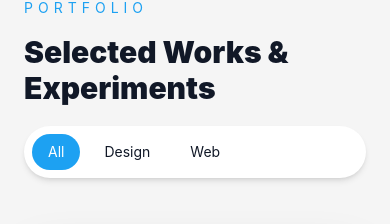
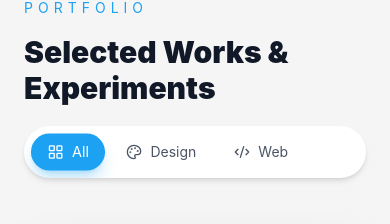
Before and after one commit to BiNaDa2003/portfolio, a React (Vite) app: page / in a window 390 px wide. Shown: the part 3499-3723 px from the top of the page. Built offline with nearby package versions, Linux system fonts and the light colour scheme.

Commit message:
Polish featured project: side-by-side video + description layout, filter icons

```diff
--- a/src/App.jsx
+++ b/src/App.jsx
@@ -12,6 +12,12 @@ const techStacks = [
   { label: "Databases", icon: Database },
   { label: "UI/UX", icon: Smartphone },
   { label: "Web Apps", icon: Globe2 },
+];
+
+const projectFilters = [
+  { label: "All", icon: LayoutGrid },
+  { label: "Design", icon: Palette },
+  { label: "Web", icon: Code2 },
 ];
 
 export default function Portfolio() {
@@ -483,18 +489,19 @@ export default function Portfolio() {
               </h2>
             </div>
 
-            <div className="bg-white rounded-full p-2 flex gap-2 shadow-md overflow-x-auto w-full sm:w-auto">
-              {["All", "Design", "Web"].map((filter) => (
+            <div className="bg-white rounded-full p-2 flex gap-1.5 sm:gap-2 shadow-md overflow-x-auto w-full sm:w-auto">
+              {projectFilters.map(({ label, icon: Icon }) => (
                 <button
-                  key={filter}
-                  onClick={() => setProjectFilter(filter)}
-                  className={`px-4 sm:px-6 py-2 rounded-full text-sm sm:text-base whitespace-nowrap duration-300 ${
-                    projectFilter === filter
-                      ? "bg-[#1da1f2] text-white"
-                      : "hover:bg-gray-100"
+                  key={label}
+                  onClick={() => setProjectFilter(label)}
+                  className={`flex items-center gap-2 px-4 sm:px-6 py-2 rounded-full text-sm sm:text-base whitespace-nowrap duration-300 ${
+                    projectFilter === label
+                      ? "bg-[#1da1f2] text-white shadow-lg shadow-[#1da1f2]/30 scale-[1.03]"
+                      : "hover:bg-gray-100 text-gray-600"
                   }`}
                 >
-                  {filter}
+                  <Icon size={16} />
+                  {label}
                 </button>
               ))}
             </div>
@@ -580,12 +587,13 @@ export default function Portfolio() {
               </p>
             </div>
 
-            {/* VIDEO MOCKUP */}
-            <div className="relative max-w-5xl mx-auto">
-              <div className="absolute -inset-3 sm:-inset-6 bg-gradient-to-r from-[#1da1f2]/25 via-[#1da1f2]/5 to-[#1da1f2]/25 blur-2xl rounded-[48px] sm:rounded-[64px]"></div>
+            {/* VIDEO (LEFT) + DETAILS (RIGHT) */}
+            <div className="max-w-6xl mx-auto grid lg:grid-cols-5 gap-8 lg:gap-10 items-start">
+              <div className="lg:col-span-3 relative">
+                <div className="absolute -inset-2 sm:-inset-4 bg-gradient-to-r from-[#1da1f2]/25 via-[#1da1f2]/5 to-[#1da1f2]/25 blur-2xl rounded-[40px]"></div>
 
-              <div className="relative bg-gray-800 rounded-[28px] sm:rounded-[40px] p-2.5 sm:p-4 shadow-2xl">
-                <div className="flex items-center justify-between px-2 sm:px-4 pb-2.5 sm:pb-3">
+                <div className="relative bg-gray-800 rounded-[24px] sm:rounded-[32px] p-2 sm:p-3 shadow-2xl">
+                  <div className="flex items-center justify-between px-2 sm:px-3 pb-2 sm:pb-2.5">
                     <div className="flex gap-1.5 sm:gap-2">
                       <div className="w-2.5 h-2.5 sm:w-3 sm:h-3 rounded-full bg-red-500"></div>
                       <div className="w-2.5 h-2.5 sm:w-3 sm:h-3 rounded-full bg-yellow-500"></div>
@@ -605,20 +613,18 @@ export default function Portfolio() {
                     playsInline
                     controls
                     preload="metadata"
-                  className="w-full rounded-[20px] sm:rounded-[32px] bg-black shadow-inner"
+                    className="w-full rounded-[16px] sm:rounded-[24px] bg-black shadow-inner"
                   />
                 </div>
               </div>
 
-            {/* DETAILS CARD */}
-            <div className="max-w-5xl mx-auto mt-8 sm:mt-12 bg-white rounded-[28px] sm:rounded-[36px] p-6 sm:p-10 lg:p-12 shadow-xl border border-gray-100 hover:-translate-y-1 duration-500">
-              <div className="grid lg:grid-cols-5 gap-8 lg:gap-14">
-                <div className="lg:col-span-3">
-                  <h4 className="text-xl sm:text-2xl font-black mb-4 sm:mb-5">
+              <div className="lg:col-span-2 bg-white rounded-[24px] sm:rounded-[32px] p-6 sm:p-8 shadow-xl border border-gray-100 flex flex-col gap-6 sm:gap-7 hover:-translate-y-1 duration-500 lg:sticky lg:top-28">
+                <div>
+                  <h4 className="text-xl sm:text-2xl font-black mb-3 sm:mb-4">
                     About This Project
                   </h4>
 
-                  <p className="text-gray-500 leading-8 mb-6 sm:mb-8">
+                  <p className="text-gray-500 leading-7 sm:leading-8 text-sm sm:text-base">
                     A modern and robust Tour Package Booking System built with
                     native PHP (OOP), MySQL and Bootstrap 5 on a custom
                     lightweight MVC architecture. Customers can browse, search
@@ -626,27 +632,35 @@ export default function Portfolio() {
                     while a secure role-based admin panel manages packages,
                     bookings, customers and revenue analytics.
                   </p>
-
-                  <div className="space-y-3 sm:space-y-4 text-sm sm:text-base">
-                    <div>✔ Browse, search &amp; filter tour packages dynamically</div>
-                    <div>✔ Smart booking engine with auto pricing &amp; availability validation</div>
-                    <div>✔ Customer dashboard with live reservation tracking &amp; cancellation</div>
-                    <div>✔ Secure authentication with password hashing &amp; protected admin panel</div>
-                    <div>✔ Admin analytics — packages, bookings, customers &amp; total revenue</div>
-                  </div>
                 </div>
 
-                <div className="lg:col-span-2 flex flex-col gap-8">
+                <div className="space-y-3">
+                  {[
+                    "Browse, search & filter packages dynamically",
+                    "Smart booking engine with auto pricing",
+                    "Customer dashboard with reservation tracking",
+                    "Secure auth & protected admin panel",
+                    "Admin analytics & revenue overview",
+                  ].map((feature) => (
+                    <div key={feature} className="flex items-start gap-3">
+                      <span className="mt-0.5 w-5 h-5 rounded-full bg-[#1da1f2]/10 text-[#1da1f2] flex items-center justify-center text-[11px] font-bold shrink-0">
+                        ✓
+                      </span>
+                      <span className="text-gray-600 text-sm leading-6">{feature}</span>
+                    </div>
+                  ))}
+                </div>
+
                 <div>
-                    <p className="uppercase tracking-[3px] text-xs text-gray-400 mb-4">
+                  <p className="uppercase tracking-[3px] text-xs text-gray-400 mb-3">
                     Tech Stack
                   </p>
 
-                    <div className="flex flex-wrap gap-2 sm:gap-3">
-                      {["PHP 8.1+ (OOP)", "MySQL + PDO", "Bootstrap 5", "JavaScript ES6+", "Custom MVC"].map((tech) => (
+                  <div className="flex flex-wrap gap-2">
+                    {["PHP 8.1+", "MySQL · PDO", "Bootstrap 5", "JS ES6+", "MVC"].map((tech) => (
                       <span
                         key={tech}
-                          className="px-4 py-2 rounded-full bg-[#1da1f2]/10 text-[#1da1f2] text-xs sm:text-sm font-semibold"
+                        className="px-3.5 py-1.5 rounded-full bg-[#1da1f2]/10 text-[#1da1f2] text-xs font-semibold"
                       >
                         {tech}
                       </span>
@@ -658,12 +672,11 @@ export default function Portfolio() {
                   href="https://github.com/BiNaDa2003/ceylon_tours"
                   target="_blank"
                   rel="noopener noreferrer"
-                    className="mt-auto inline-flex items-center justify-center gap-3 px-6 sm:px-8 py-3.5 sm:py-4 rounded-full bg-gray-900 text-white font-semibold hover:bg-[#1da1f2] hover:scale-[1.02] duration-300 no-underline text-sm sm:text-base"
+                  className="mt-auto inline-flex items-center justify-center gap-3 px-6 py-3.5 rounded-full bg-gray-900 text-white font-semibold hover:bg-[#1da1f2] hover:scale-[1.02] duration-300 no-underline text-sm"
                 >
                   <ExternalLink size={18} />
                   View Source Code on GitHub
                 </a>
-                </div>
               </div>
             </div>
           </div>
```
Lines whose indentation alone changed are shown as unchanged.
